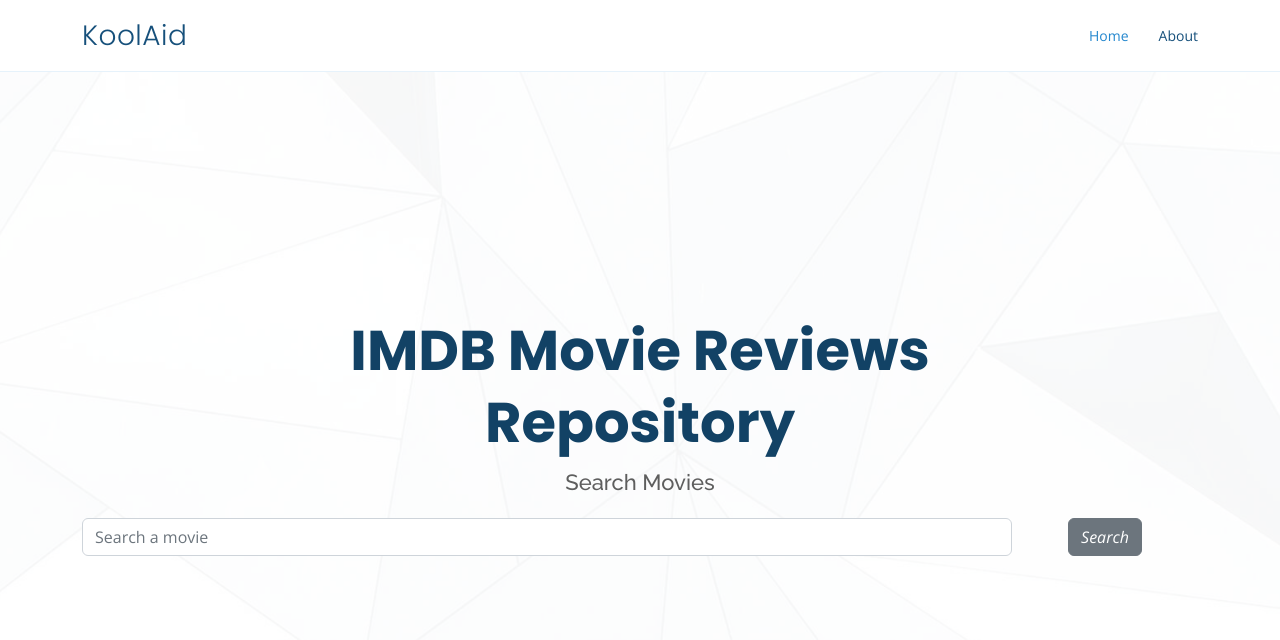
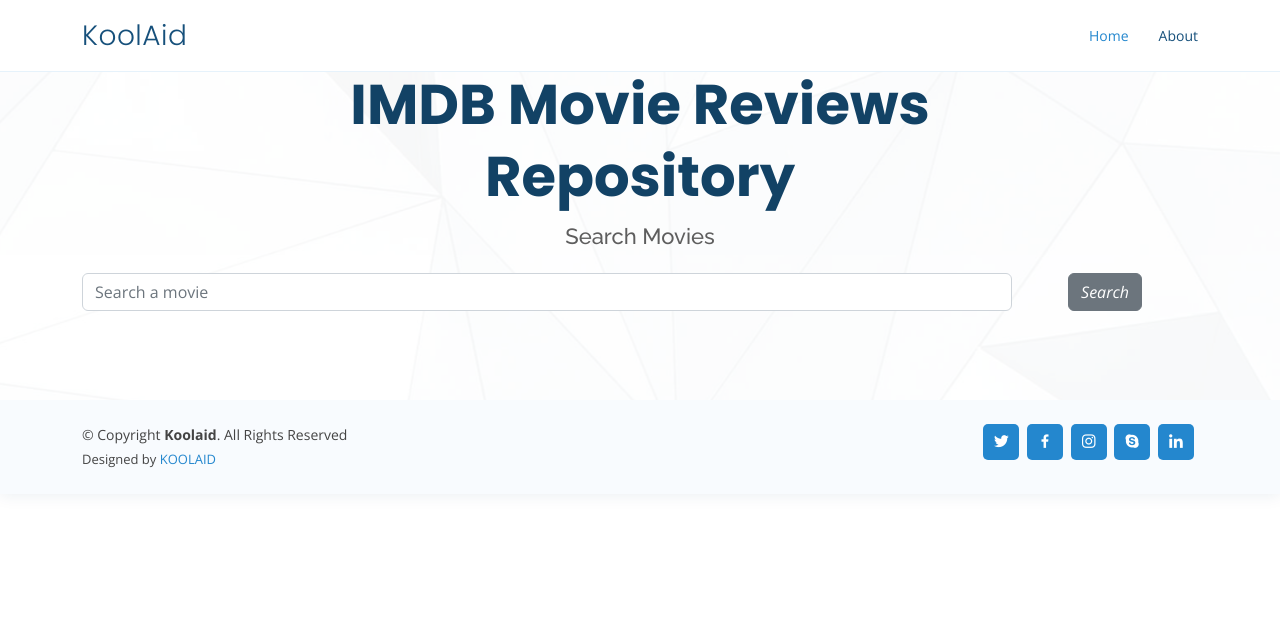
Before and after one commit to amanpreetbatra/moviereview-cassandra, a Flask app: page / in a window 1280 px wide. Shown: the top 640 px of the page. After the commit the page ends 468 px from the top, so only its background shows below. Run offline with Flask 2, Linux system fonts and the light colour scheme; some libraries are stand-ins or nearby versions.

Commit message:
changed css layout

```diff
--- a/templates/home.html
+++ b/templates/home.html
@@ -3,7 +3,7 @@
 
 
   <!-- ======= Hero Section ======= -->
-  <section id="hero" class="d-flex align-items-center " style="overflow:scroll;">
+  <section id="hero" class="d-flex align-items-center " style="overflow:scroll; height:400px;">
   <div class="container position-relative" data-aos="fade-up" data-aos-delay="100">
     <form   action="{{ url_for('display_result') }}"   method="POST">
       <div class="row justify-content-center">
```
